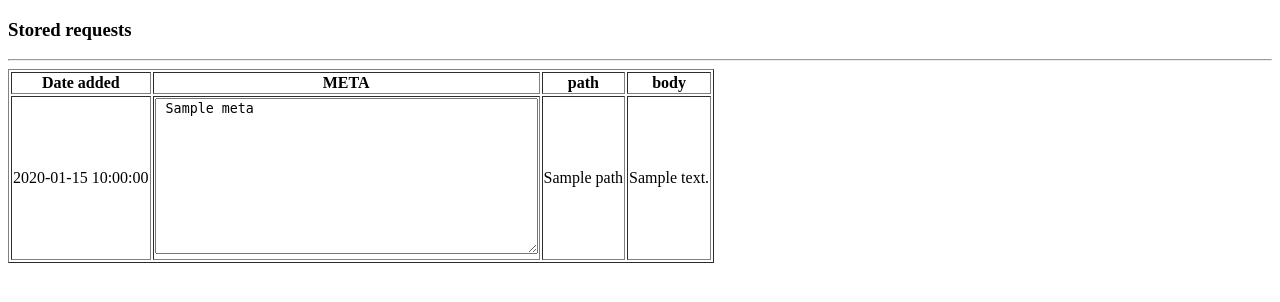
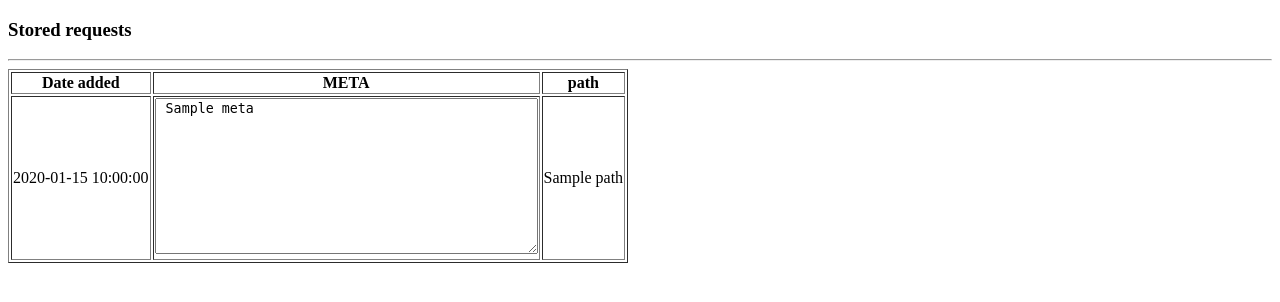
Before and after one commit to p-p-m/ccp, a Python web app: template ccp/bio/templates/stored_requests.html in a window 1280 px wide. Shown: the top 302 px of the page. Run offline with Jinja, Linux system fonts and the light colour scheme; the template is opened without the code that fills it: most values are stand-ins (such as "Sample title", 1, 10 or a date in 2020).

Commit message:
ticket 3: done

```diff
--- a/ccp/bio/templates/stored_requests.html
+++ b/ccp/bio/templates/stored_requests.html
@@ -9,14 +9,12 @@
             <th> Date added </th>
             <th> META </th>
             <th> path </th>
-            <th> body </th>
         </tr>
         {% for r in stored_requests %}
         <tr>
             <td> {{ r.date_added }} </td>
             <td><textarea rows="10" cols="45" name="text"> {{ r.meta }} </textarea></td>
             <td> {{ r.path }} </td>
-            <td> {{ r.body }} </td>
         </tr>
         {% endfor %}
     </table>
```
